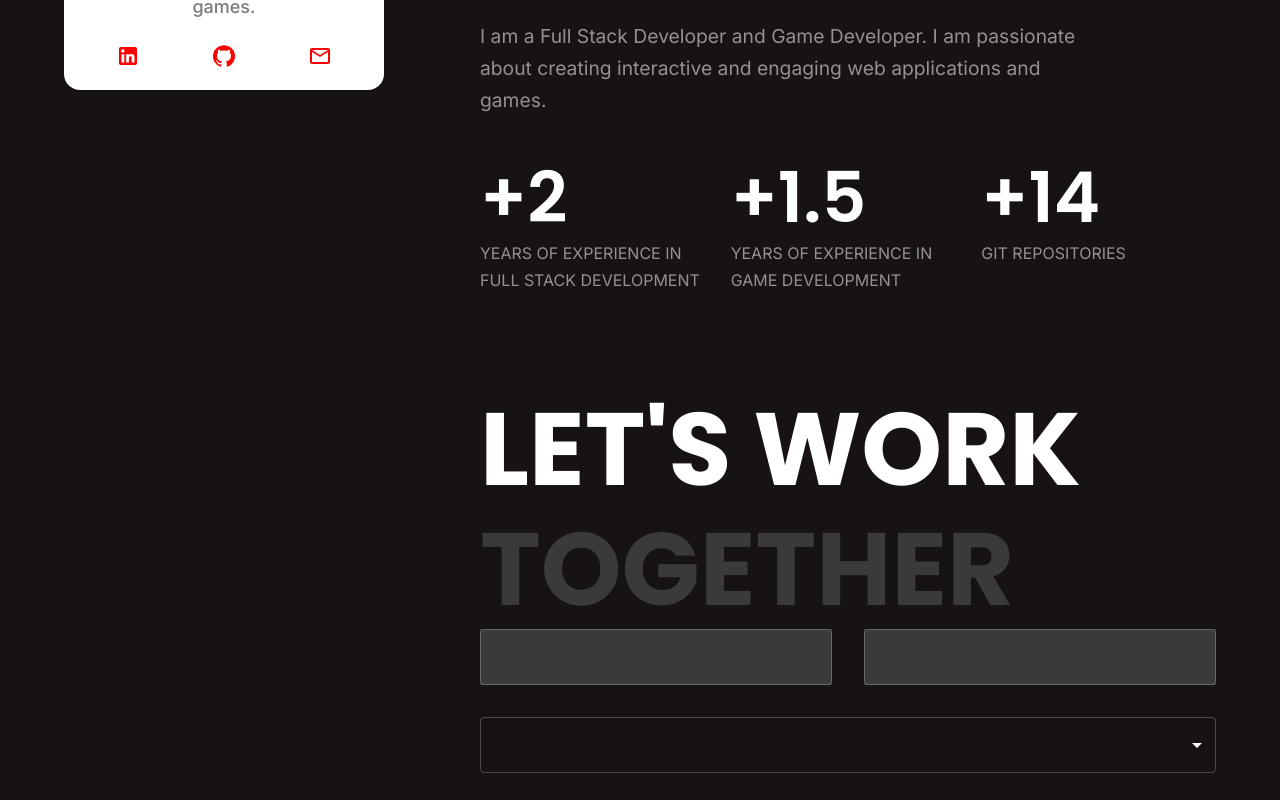
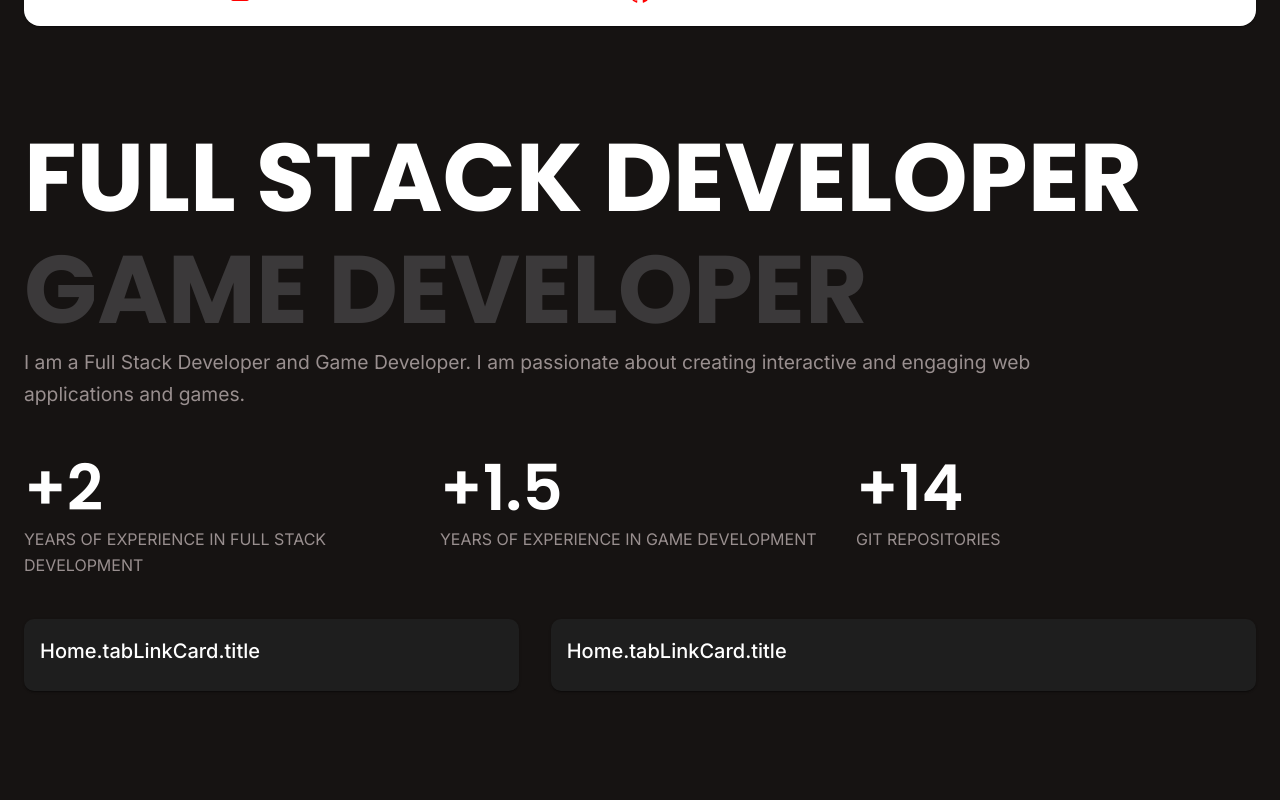
Before and after one commit to rotembab/resume-frontend, a React (Vite) app: page / in a window 1280 px wide. Shown: the part 620-1420 px from the top of the page. Built offline with nearby package versions, Linux system fonts and the light colour scheme.

Commit message:
Set up custom sizes

```diff
--- a/src/components/pages/home/home-content.component.tsx
+++ b/src/components/pages/home/home-content.component.tsx
@@ -1,8 +1,9 @@
-import { Box, Typography } from '@mui/material';
+import { Typography } from '@mui/material';
 import { SlideFadeTransition } from '../../ui/slide-fade-transition/slide-fade-transition-component';
 import { useTranslation } from 'react-i18next';
 import Grid from '@mui/material/Grid2';
 import { Statistics } from './statistics/statistics.component';
+import { HomeTabLinks } from './home-tab-links/home-tab-links.component';
 
 export const HomeContent = () => {
   const { t } = useTranslation();
@@ -19,6 +20,7 @@ export const HomeContent = () => {
             sx={{ width: '85%', wordBreak: 'break-word' }}
             color='paragraphColor'
             variant='caption'
+            fontSize={'18px'}
           >
             {t('Home.description')}
           </Typography>
@@ -26,6 +28,9 @@ export const HomeContent = () => {
         <Grid size={12}>
           <Statistics />
         </Grid>
+        <Grid size={12}>
+          <HomeTabLinks />
+        </Grid>
       </Grid>
     </SlideFadeTransition>
   );
--- /dev/null
+++ b/src/components/pages/home/home-tab-links/home-tab-links.component.tsx
@@ -0,0 +1,25 @@
+import Grid from '@mui/material/Grid2';
+import { TabLinkCard } from '../../../ui/tab-link-card/tab-link-card.component';
+import { useTranslation } from 'react-i18next';
+
+export const HomeTabLinks = () => {
+  const { t } = useTranslation();
+  return (
+    <Grid spacing={4} container size={12}>
+      <Grid size={{ xs: 12, md: 5 }}>
+        <TabLinkCard
+          link={'/'}
+          title={t('Home.tabLinkCard.title')}
+          icon={<></>}
+        />
+      </Grid>
+      <Grid size={{ xs: 12, md: 7 }}>
+        <TabLinkCard
+          link={'/'}
+          title={t('Home.tabLinkCard.title')}
+          icon={<></>}
+        />
+      </Grid>
+    </Grid>
+  );
+};
--- a/src/components/pages/home/home.page.tsx
+++ b/src/components/pages/home/home.page.tsx
@@ -4,11 +4,10 @@ import Grid from '@mui/material/Grid2';
 
 export const HomePage = () => {
   return (
-    <Grid container spacing={12}>
+    <Grid container spacing={24}>
       <Grid size={12}>
         <HomeContent />
       </Grid>
-
       <Grid size={12}>
         <ContactMe />
       </Grid>
--- /dev/null
+++ b/src/components/ui/tab-link-card/tab-link-card.component.tsx
@@ -0,0 +1,31 @@
+import { Card, Typography, CardContent, Box } from '@mui/material';
+import { useTranslation } from 'react-i18next';
+import { useNavigate } from 'react-router';
+import { useMediaQuery } from '@mui/material';
+
+type TabLinkCardProps = {
+  link: string;
+  title: string;
+  icon: React.ReactNode;
+};
+
+export const TabLinkCard = ({ link, title, icon }: TabLinkCardProps) => {
+  const { t } = useTranslation();
+  const navigate = useNavigate();
+  const isMobile = useMediaQuery('(max-width:900px)');
+  return (
+    <Card
+      sx={{
+        borderRadius: '10px',
+      }}
+      onClick={() => navigate(link)}
+    >
+      <CardContent>
+        <Box display={'flex'} justifyContent={'center'}>
+          {icon}
+        </Box>
+        <Typography variant='h6'>{title}</Typography>
+      </CardContent>
+    </Card>
+  );
+};
--- /dev/null
+++ b/src/themes/custom-sizes-query.ts
@@ -0,0 +1,15 @@
+export const customSizes = {
+  xs: 600,
+  sm: 900,
+  md: 1200,
+  lg: 1536,
+  xl: 1920,
+};
+
+export const customSizesMediaQuery = {
+  xs: `@media (max-width: ${customSizes.xs}px)`,
+  sm: `@media (max-width: ${customSizes.sm}px)`,
+  md: `@media (max-width: ${customSizes.md}px)`,
+  lg: `@media (max-width: ${customSizes.lg}px)`,
+  xl: `@media (max-width: ${customSizes.xl}px)`,
+};
--- a/src/themes/theme.ts
+++ b/src/themes/theme.ts
@@ -1,6 +1,7 @@
 import { createTheme, responsiveFontSizes } from '@mui/material/styles';
 import { CustomColor, customColors } from './custom-colors';
 import { CSSProperties } from 'react';
+import { customSizes, customSizesMediaQuery } from './custom-sizes-query';
 
 type CustomPaletteColor = {
   main: CSSProperties['color'];
@@ -44,21 +45,27 @@ export const AppTheme = responsiveFontSizes(
         default: '#161312', //background color black
       },
     },
+    breakpoints: {
+      values: {
+        ...customSizes,
+      },
+    },
     typography: {
       fontFamily: "'Inter', sans-serif",
 
       caption: {
         fontWeight: 400,
         fontSize: '20px',
-        '@media (max-width:1200px)': {
+
+        [customSizesMediaQuery.md]: {
           textAlign: 'center',
           margin: 'auto',
         },
-        '@media (max-width:900px)': {
+        [customSizesMediaQuery.sm]: {
           textAlign: 'center',
           margin: 'auto',
         },
-        '@media (max-width:600px)': {
+        [customSizesMediaQuery.xs]: {
           textAlign: 'center',
           margin: 'auto',
         },
```
